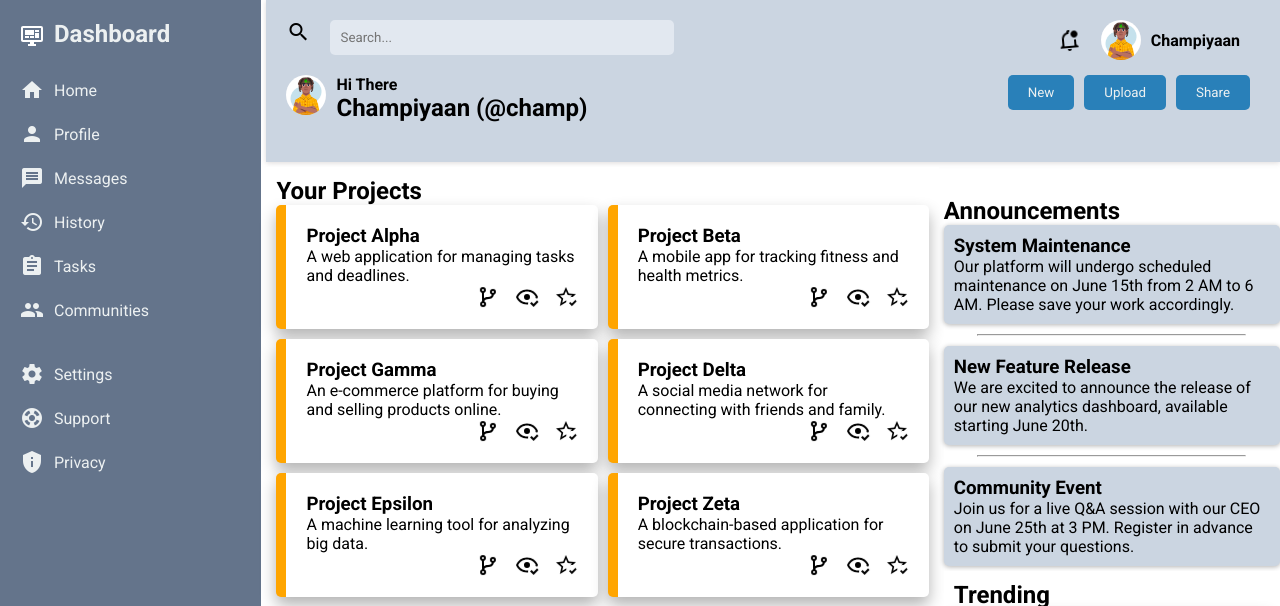
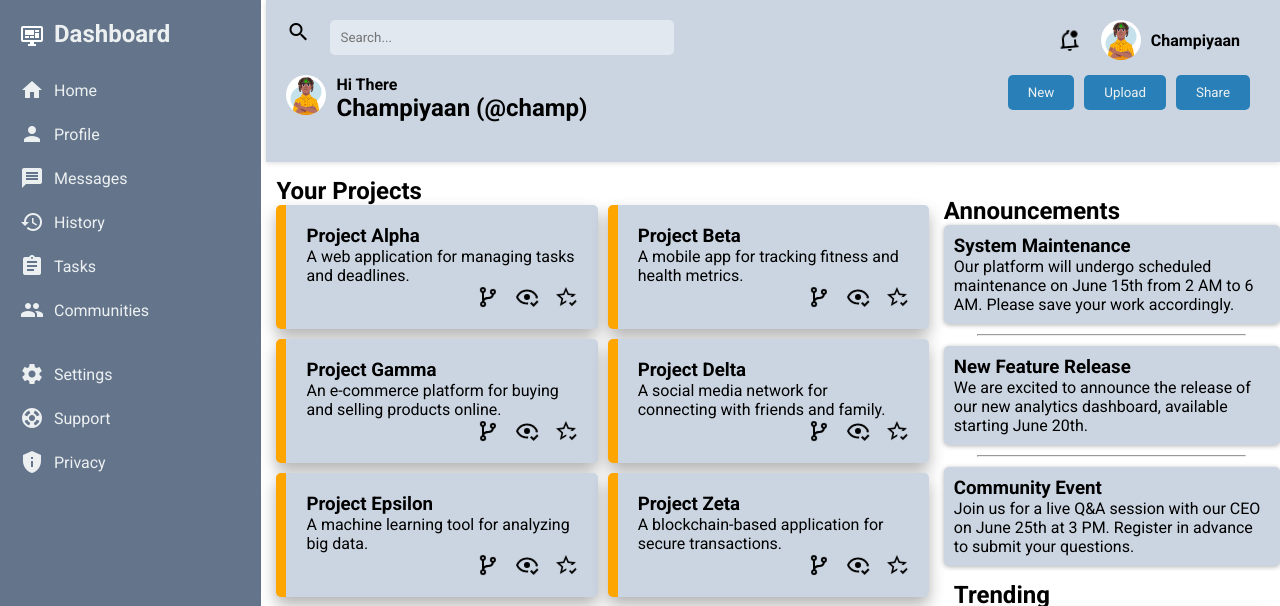
Before and after one commit to champiyaan/dashboard, a plain HTML site: page index.html in a window 1280 px wide. Shown: the top 606 px of the page. Drawn offline with Linux system fonts and the light colour scheme.

Commit message:
color changes

```diff
--- a/styles.css
+++ b/styles.css
@@ -89,7 +89,7 @@
 }
 
 .project-card {
-  background-color: white;
+  background-color: #cbd5e1;
   padding: 20px;
   border-radius: 5px;
   border-left: 10px solid orange;
```
